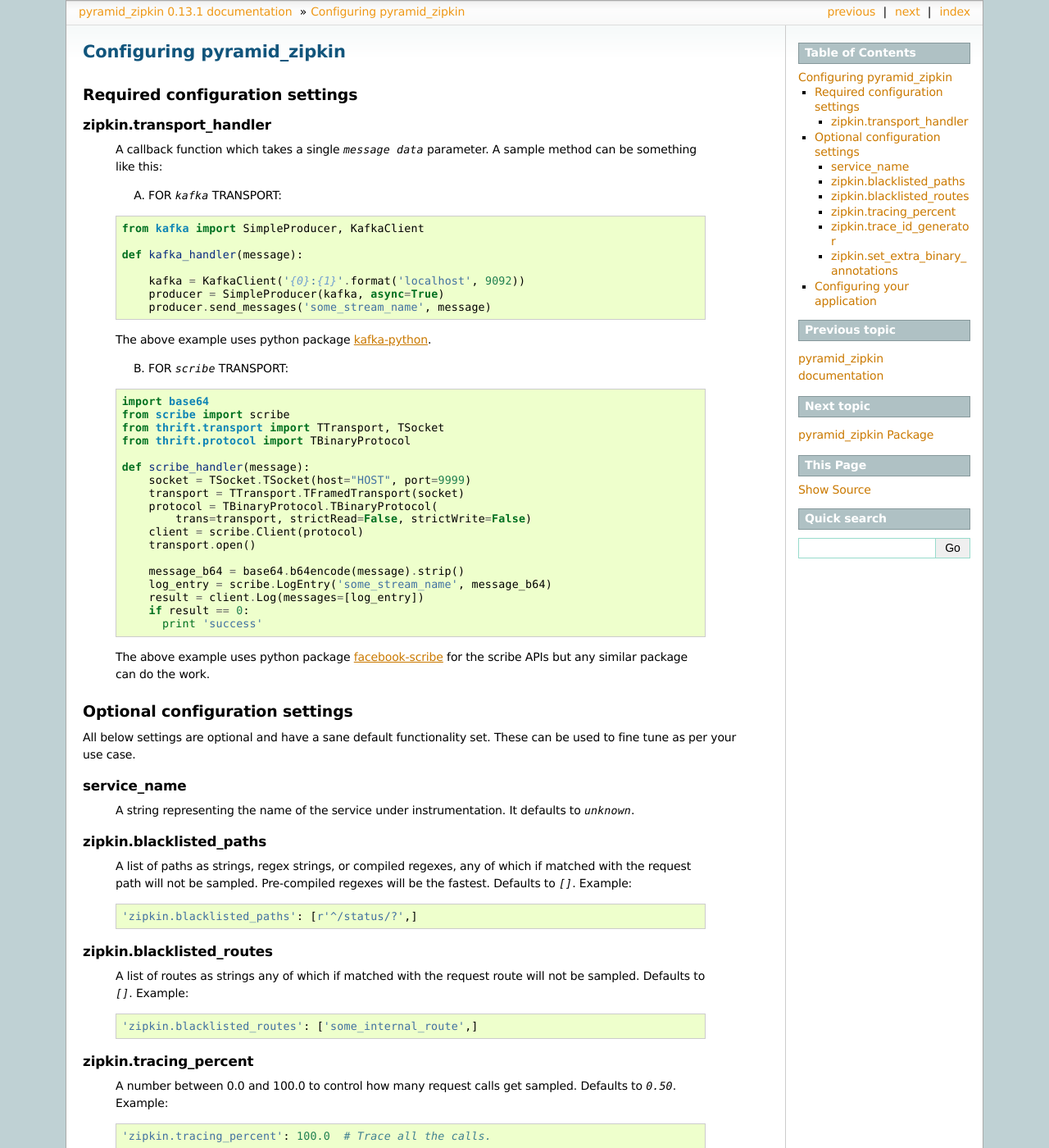
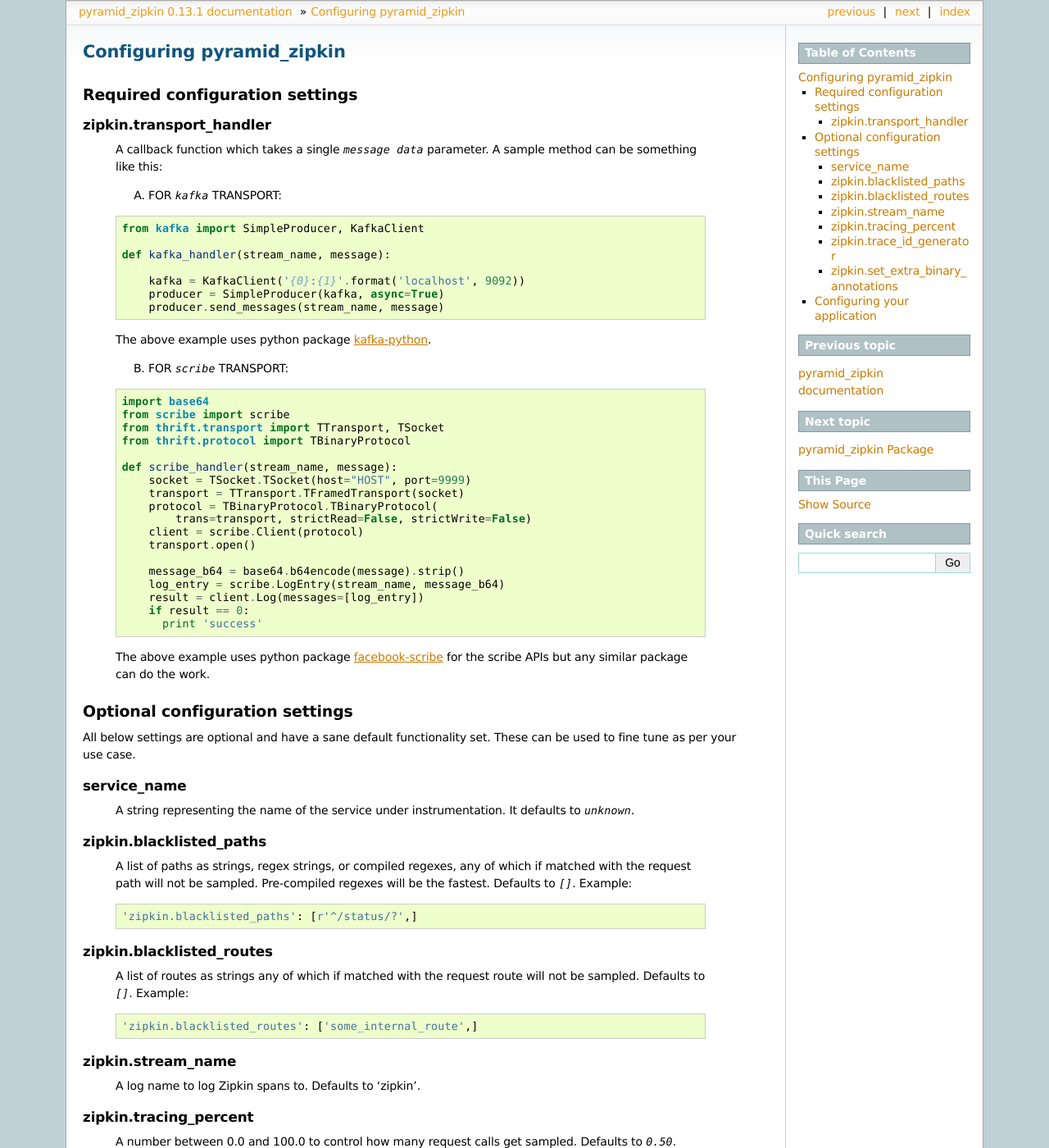
Before and after one commit to Yelp/pyramid_zipkin, a Sphinx documentation site: the page built from docs/source/configuring_zipkin.rst, in a window 1280 px wide and 1400 px high. Shown: the whole window at 82% size. Built offline with Sphinx 7.4.7, drawn with Linux system fonts in a browser that asks for light colours; some of the changed text lies outside the part shown.

Commit message:
Update transport_handler API to be a function that takes a stream_name and a message parameter.

```diff
--- a/CHANGELOG.rst
+++ b/CHANGELOG.rst
@@ -1,3 +1,8 @@
+0.14.0 (2016-09-29)
+-------------------
+- Make `zipkin.transport_handler` a function that takes two arguments, a
+  stream_name and a message.
+
 0.13.1 (2016-09-21)
 -------------------
 - Alias `create_headers_for_new_span` to `create_http_headers_for_new_span`
--- a/docs/source/configuring_zipkin.rst
+++ b/docs/source/configuring_zipkin.rst
@@ -15,11 +15,11 @@
 
         from kafka import SimpleProducer, KafkaClient
 
-        def kafka_handler(message):
+        def kafka_handler(stream_name, message):
 
             kafka = KafkaClient('{0}:{1}'.format('localhost', 9092))
             producer = SimpleProducer(kafka, async=True)
-            producer.send_messages('some_stream_name', message)
+            producer.send_messages(stream_name, message)
 
     The above example uses python package `kafka-python <https://pypi.python.org/pypi/kafka-python>`_.
 
@@ -32,7 +32,7 @@
         from thrift.transport import TTransport, TSocket
         from thrift.protocol import TBinaryProtocol
 
-        def scribe_handler(message):
+        def scribe_handler(stream_name, message):
             socket = TSocket.TSocket(host="HOST", port=9999)
             transport = TTransport.TFramedTransport(socket)
             protocol = TBinaryProtocol.TBinaryProtocol(
@@ -41,7 +41,7 @@
             transport.open()
 
             message_b64 = base64.b64encode(message).strip()
-            log_entry = scribe.LogEntry('some_stream_name', message_b64)
+            log_entry = scribe.LogEntry(stream_name, message_b64)
             result = client.Log(messages=[log_entry])
             if result == 0:
               print 'success'
@@ -82,6 +82,11 @@
     .. code-block:: python
 
         'zipkin.blacklisted_routes': ['some_internal_route',]
+
+
+zipkin.stream_name
+~~~~~~~~~~~~~~~~~~
+    A log name to log Zipkin spans to. Defaults to 'zipkin'.
 
 
 zipkin.tracing_percent
@@ -132,6 +137,7 @@
             # ...
             settings['service_name'] = 'zipkin'
             settings['zipkin.transport_handler'] = scribe_handler
+            settings['zipkin.stream_name'] = 'zipkin_log'
             settings['zipkin.blacklisted_paths'] = [r'^/foo/?']
             settings['zipkin.blacklisted_routes'] = ['bar']
             settings['zipkin.trace_id_generator'] = lambda req: '0x42'
```
Also changed, not shown: 2 other files.
